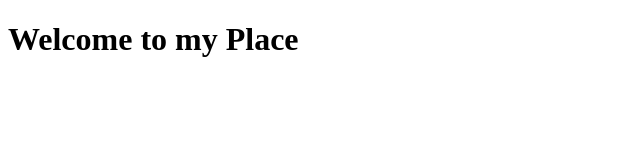
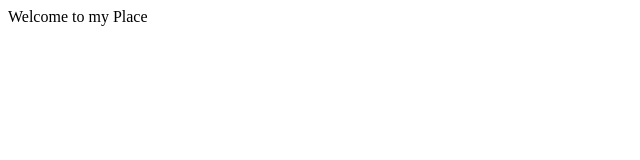
Before and after one commit to KKEK-041405/KKEK-041405, a plain HTML site: page index.html in a window 1280 px wide. Shown: the whole page, without its empty margins (0-640 px from the left). Drawn offline with Linux system fonts and the light colour scheme.

Commit message:
sdfsdfsd

```diff
--- a/index.html
+++ b/index.html
@@ -7,6 +7,7 @@
     <title>KKEK</title>
 </head>
 <body>
-    <h1 class="h1 align-content-center">Welcome to my Place</h1>
+   <div class="h1 align-content-center">Welcome to my Place</div>
+
 </body>
 </html>
```
